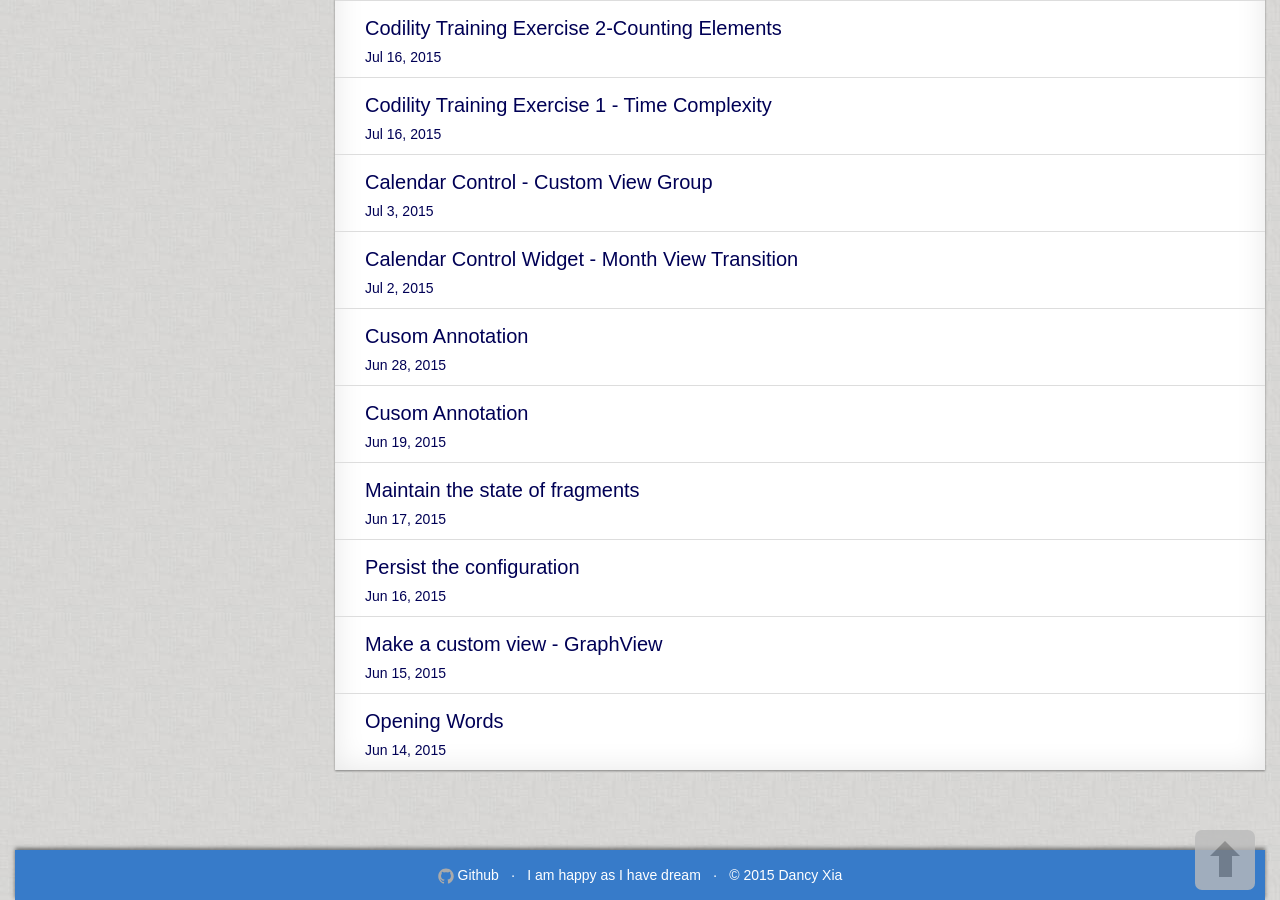
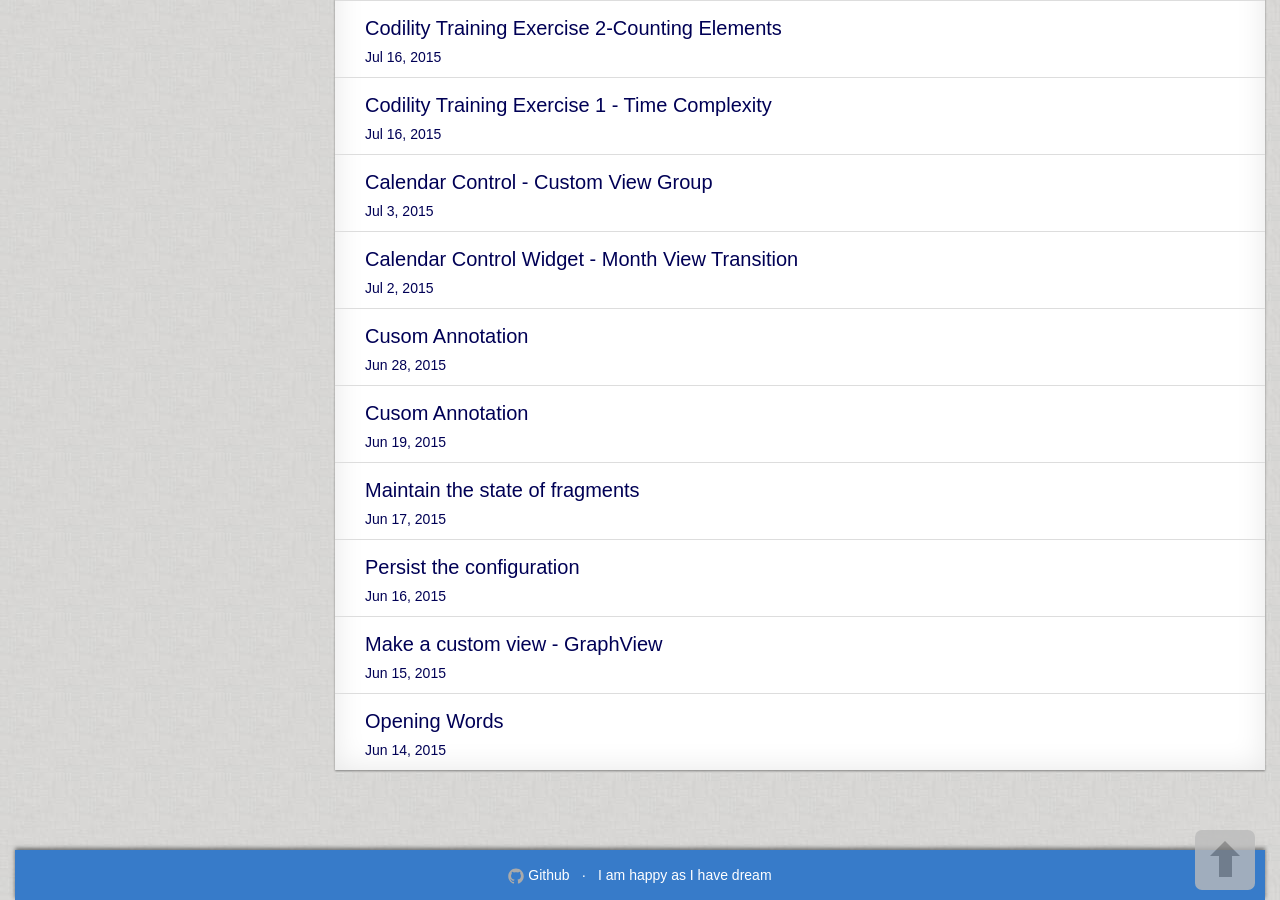
Before and after one commit to dancyxia/dancyxia.github.io, a Jekyll site: the page built from index.html, in a window 1280 px wide and 900 px high, scrolled down 1139 px. Built offline with Jekyll 4.4.1, drawn with Linux system fonts in a browser that asks for light colours.

```diff
--- a/_includes/footer.html
+++ b/_includes/footer.html
@@ -3,7 +3,7 @@
     <div class="row">
       <div class="col-md-12">
         {% if site.github_username %}
-          <a href="https://github.com/{{ site.github_username }} target="_blank"">
+          <a href="https://github.com/{{ site.github_username }}" target="_blank"">
             <span class="icon">
               <svg viewBox="0 0 16 16">
                 <path fill="#aaa" d="M7.999,0.431c-4.285,0-7.76,3.474-7.76,7.761 c0,3.428,2.223,6.337,5.307,7.363c0.388,0.071,0.53-0.168,0.53-0.374c0-0.184-0.007-0.672-0.01-1.32 c-2.159,0.469-2.614-1.04-2.614-1.04c-0.353-0.896-0.862-1.135-0.862-1.135c-0.705-0.481,0.053-0.472,0.053-0.472 c0.779,0.055,1.189,0.8,1.189,0.8c0.692,1.186,1.816,0.843,2.258,0.645c0.071-0.502,0.271-0.843,0.493-1.037 C4.86,11.425,3.049,10.76,3.049,7.786c0-0.847,0.302-1.54,0.799-2.082C3.768,5.507,3.501,4.718,3.924,3.65 c0,0,0.652-0.209,2.134,0.796C6.677,4.273,7.34,4.187,8,4.184c0.659,0.003,1.323,0.089,1.943,0.261 c1.482-1.004,2.132-0.796,2.132-0.796c0.423,1.068,0.157,1.857,0.077,2.054c0.497,0.542,0.798,1.235,0.798,2.082 c0,2.981-1.814,3.637-3.543,3.829c0.279,0.24,0.527,0.713,0.527,1.437c0,1.037-0.01,1.874-0.01,2.129 c0,0.208,0.14,0.449,0.534,0.373c3.081-1.028,5.302-3.935,5.302-7.362C15.76,3.906,12.285,0.431,7.999,0.431z"/>
@@ -15,9 +15,6 @@
           {% endif %}
           <span class="point"> · </span>
           <span>{{ site.description }}</span>
-          <span class="point"> · </span>
-          <span>&copy; 2015 Dancy Xia</span>
-
       </div>
     </div>
   </div>
```
